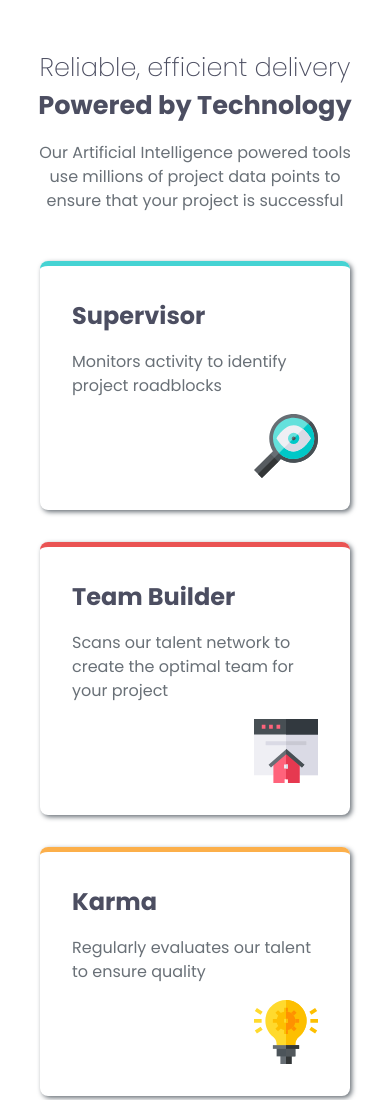
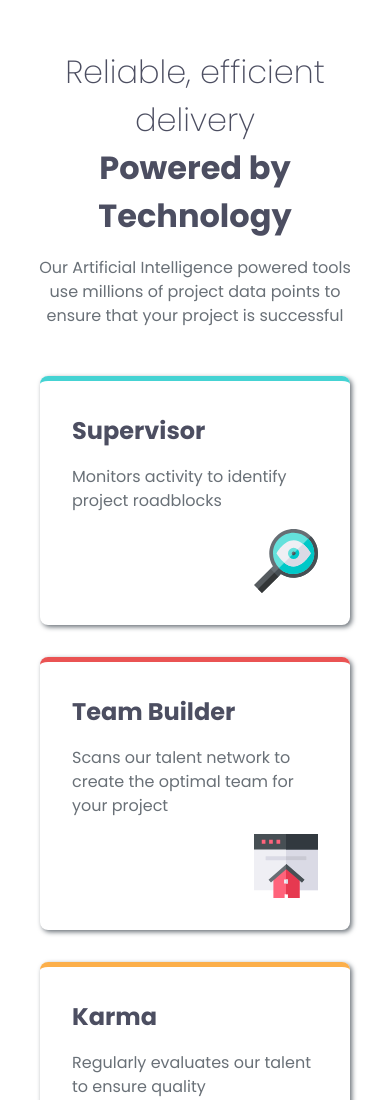
Before and after one commit to the-ashish-gaikwad/four-card-section-challenge-fm, a plain HTML site: page index.html in a window 390 px wide. Shown: the top 1100 px of the page. Drawn offline with Linux system fonts and the light colour scheme.

Commit message:
Update style.css

```diff
--- a/style.css
+++ b/style.css
@@ -133,7 +133,7 @@ select {
 }
 
 .main-title {
-    font-size: clamp(1.6rem, 3vw, 4rem);
+    font-size: clamp(2rem, 3vw, 4rem);
     color: var(--clr-grey-400);
 }
 
@@ -169,7 +169,6 @@ select {
     padding: 2rem;
     flex-direction: column;
     gap: 1rem;
-    /* max-width: 24rem; */
     max-width: 24rem;
 }
 
```
